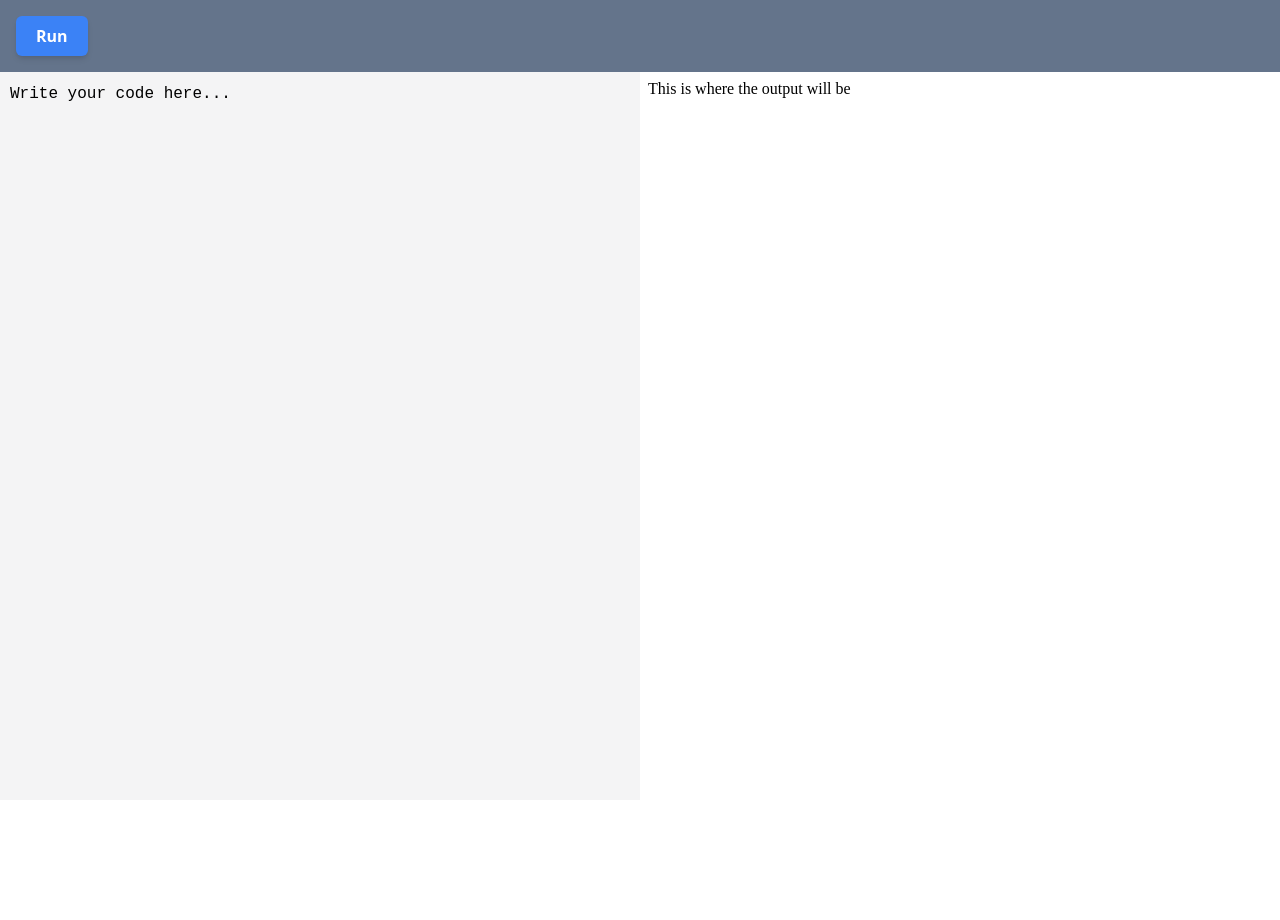
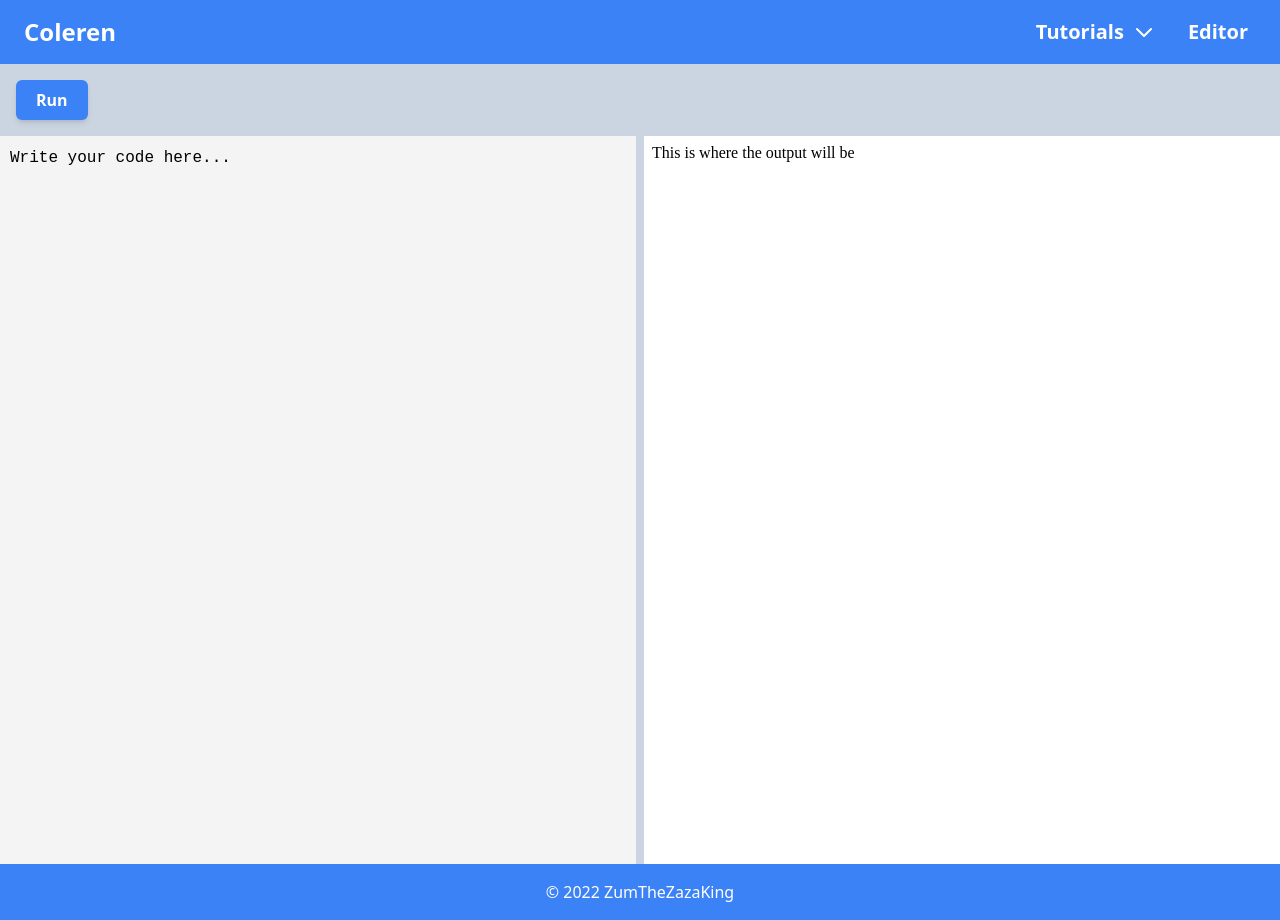
Before and after one commit to ZumTheZazaKing/coleren, a Next.js app: page /editors/html_editor in a window 1280 px wide. Before the commit the page ends 800 px from the top, so only its background shows below. Built offline with nearby package versions, Linux system fonts and the light colour scheme.

Commit message:
Topbar menus and responsive menus added and other extra stuff

```diff
--- a/components/layout.js
+++ b/components/layout.js
@@ -1,14 +1,21 @@
 import Link from 'next/link';
+import Menu from './layout_components/menu';
+import MobileMenu from './layout_components/mobile_menu';
 
 export default function Layout({ children }) {
+
   return (
     <div className='flex flex-col min-h-screen'>
-      <header className='py-4 bg-blue-500'>
-        <div className='container px-2 mx-auto flex items-center'>
+      <header className='py-4 bg-blue-500 flex items-center'>
+        <div className='container mx-auto flex items-center '>
           <Link href='/'>
-            <a className='text-2xl font-bold text-white px-4 sm:p-0'>Coleren</a>
+            <a className='text-2xl font-bold text-white px-6'>Coleren</a>
           </Link>
         </div>
+
+        <Menu/>
+        <MobileMenu/>
+
       </header>
       <main className='flex-1'>{children}</main>
       <footer className=' py-4 bg-blue-500'>
--- /dev/null
+++ b/components/layout_components/menu.js
@@ -0,0 +1,16 @@
+import Link from 'next/link';
+import TutorialsButton from './tutorials_button';
+
+export default function Menu(){
+
+    return(
+        <>
+            <div className='mx-4 hidden sm:flex items-center'>
+                <TutorialsButton/>
+                <Link href='/editors/html_editor'>
+                    <a className='text-xl font-bold text-white px-4 sm:p-0 mx-4 hover:text-slate-200 transition-colors'>Editor</a>
+                </Link>
+            </div>
+        </>
+    )
+}
--- /dev/null
+++ b/components/layout_components/mobile_menu.js
@@ -0,0 +1,43 @@
+
+import { MenuIcon, XIcon } from '@heroicons/react/outline';
+import { Transition } from '@headlessui/react';
+import { useState } from 'react';
+import Link from 'next/link';
+import MobileTutorialsButton from './mobile_tutorials_button';
+
+export default function MobileMenu(){
+
+    const [showMenu, setShowMenu] = useState(false);
+
+    return (
+        <>
+        {/* Mobile Menu */}
+            <div className='mx-5 sm:hidden flex items-center'>
+                <MenuIcon onClick={() => setShowMenu(true)} className='h-7 w-7 text-white'/>
+            </div>
+            <Transition
+                show={showMenu}
+                className='fixed z-10 top-0 left-0 flex sm:hidden bg-slate-200 p-4 flex-col h-screen w-screen'
+                enter="transition ease-in-out duration-300 transform"
+                enterFrom="translate-x-full"
+                enterTo="translate-x-0"
+                leave="transition ease-in-out duration-300 transform"
+                leaveFrom="translate-x-0"
+                leaveTo="translate-x-full"
+            >
+                <div className='pl-4 pb-4 border-b-4 border-slate-500 flex justify-end'>
+                    <XIcon onClick={() => setShowMenu(false)} className='h-7 w-7'/>
+                </div>
+                <div className='flex flex-col'>
+                    <Link href="/">
+                        <a onClick={() => setShowMenu(false)} className='text-2xl font-bold mt-4 px-4 sm:p-0'>Home</a>
+                    </Link>
+                    <MobileTutorialsButton setShowMenu={setShowMenu}/>
+                    <Link href="/editors/html_editor">
+                        <a onClick={() => setShowMenu(false)} className='text-2xl font-bold mt-4 px-4 sm:p-0'>Editor</a>
+                    </Link>
+                </div>
+            </Transition>
+        </>
+    )
+}
--- /dev/null
+++ b/components/layout_components/mobile_tutorials_button.js
@@ -0,0 +1,55 @@
+import Link from "next/link"
+import { ChevronDownIcon } from '@heroicons/react/outline'
+import { Disclosure, Transition } from '@headlessui/react';
+
+export default function MobileTutorialsButton({setShowMenu}){
+
+    return (
+        <div className="mt-4">
+            <Disclosure>
+                {({ open }) => (
+                    <>
+                        <div className="flex items-center justify-between">
+                            <Link href="/tutorials">
+                                <a onClick={() => setShowMenu(false)} className='text-2xl font-bold px-4 sm:p-0'>
+                                    Tutorials
+                                </a>
+                            </Link>
+                            <Disclosure.Button>
+                                <ChevronDownIcon className={`w-6 h-6 ml-2 transition-transform ${open ? "transform rotate-180" : ""}`} />
+                            </Disclosure.Button>
+                        </div>
+                        <Transition
+                            enter="transition ease-in-out duration-300 transform"
+                            enterFrom="-translate-x-full opacity-0"
+                            enterTo="translate-x-0 opacity-100"
+                            leave="transition ease-in-out duration-300 transform"
+                            leaveFrom="translate-x-0 opacity-100"
+                            leaveTo="-translate-x-full opacity-0"
+                        >
+                            <Disclosure.Panel>
+                                <div className="flex flex-col">
+                                    <Link href="/html">
+                                        <a onClick={() => setShowMenu(false)} className='text-xl font-semibold mt-4 px-4 sm:p-0'>
+                                            HTML Tutorials
+                                        </a>
+                                    </Link>
+                                    <Link href="/css">
+                                        <a onClick={() => setShowMenu(false)} className='text-xl font-semibold mt-4 px-4 sm:p-0'>
+                                            CSS Tutorials
+                                        </a>
+                                    </Link>
+                                    <Link href="/javascript">
+                                        <a onClick={() => setShowMenu(false)} className='text-xl font-semibold mt-4 px-4 sm:p-0'>
+                                            JavaScript Tutorials
+                                        </a>
+                                    </Link>
+                                </div>
+                            </Disclosure.Panel>
+                        </Transition>
+                    </>
+                )}
+            </Disclosure>
+        </div>
+    )
+}
--- /dev/null
+++ b/components/layout_components/tutorials_button.js
@@ -0,0 +1,59 @@
+import { Popover, Transition } from '@headlessui/react';
+import Link from 'next/link';
+import { useState } from 'react';
+import { usePopper } from 'react-popper';
+import { ChevronDownIcon } from '@heroicons/react/outline'
+
+export default function TutorialsButton(){
+
+    const [showTutorials, setShowTutorials] = useState(false);
+    let [referenceElement, setReferenceElement] = useState()
+    let [popperElement, setPopperElement] = useState()
+    let { styles, attributes } = usePopper(referenceElement, popperElement)
+
+    return(
+        <Popover className="relative">
+           <Popover.Button
+                ref={setReferenceElement}
+                onMouseOver={() => setShowTutorials(true)}
+                onMouseOut={() => setShowTutorials(false)}
+            >
+                <Link href="/tutorials">
+                    <a className='text-xl font-bold flex items-center text-white px-4 sm:p-0 mx-4 hover:text-slate-200 transition-colors'>
+                        Tutorials <ChevronDownIcon className="w-6 h-6 ml-2" />
+                    </a>
+                </Link>
+            </Popover.Button>
+            <Transition
+                show={showTutorials}
+                enter="transition ease-out duration-200"
+                enterFrom="opacity-0"
+                enterTo="opacity-100 "
+                leave="transition ease-in duration-150"
+                leaveFrom="opacity-100"
+                leaveTo="opacity-0"
+            >
+                <Popover.Panel
+                    ref={setPopperElement}
+                    style={styles.popper}
+                    {...attributes.popper}
+                    onMouseOver={() => setShowTutorials(true)}
+                    onMouseOut={() => setShowTutorials(false)}
+                    className="absolute z-10 top-10 w-max"
+                >
+                    <div className="bg-slate-200 rounded-md shadow-lg grid grid-cols-1">
+                        <Link href="/html">
+                            <a onClick={() => {setShowTutorials(false)}} className='font-bold py-3 px-4 hover:bg-blue-500 hover:text-white'>HTML Tutorials</a>
+                        </Link>
+                        <Link href="/css">
+                            <a onClick={() => {setShowTutorials(false)}} className='font-bold py-3 px-4 hover:bg-blue-500 hover:text-white'>CSS Tutorials</a>
+                        </Link>
+                        <Link href="/javascript">
+                            <a onClick={() => {setShowTutorials(false)}} className='font-bold py-3 px-4 hover:bg-blue-500 hover:text-white'>JavaScript Tutorials</a>
+                        </Link>
+                    </div>
+                </Popover.Panel>
+            </Transition>
+        </Popover>
+    )
+}
--- a/components/link_button.js
+++ b/components/link_button.js
@@ -2,7 +2,7 @@ import Link from "next/link";
 
 export default function LinkButton({title, link, custom, query, newTab, leftIcon, rightIcon}){
   return(
-    <div className={`m-2 rounded-xl shadow-lg overflow-hidden flex flex-col ${custom}`}>
+    <div className={`m-2 rounded-xl overflow-hidden flex flex-col ${custom}`}>
       <Link
         href={{
           pathname:`/${link}`,
--- a/package.json
+++ b/package.json
@@ -9,13 +9,16 @@
     "lint": "next lint"
   },
   "dependencies": {
+    "@headlessui/react": "^1.6.4",
     "@heroicons/react": "^1.0.6",
+    "@popperjs/core": "^2.11.5",
     "gray-matter": "^4.0.3",
     "markdown-it": "^13.0.1",
     "next": "12.1.6",
     "prismjs": "^1.28.0",
     "react": "18.1.0",
     "react-dom": "18.1.0",
+    "react-popper": "^2.3.0",
     "react-simple-code-editor": "^0.11.2"
   },
   "devDependencies": {
--- a/pages/editors/html_editor.js
+++ b/pages/editors/html_editor.js
@@ -19,14 +19,14 @@ export default function HtmlEditor(){
     }
 
     return (
-        <div className='h-screen w-screen flex-col flex fixed top-0 left-0 bg-slate-500 sm:truncate'>
+        <div className='h-screen w-full flex-col flex bg-slate-300 sm:truncate'>
             <Head><title>Coleren | HTML Editor</title></Head>
             <div onClick={run} className='p-4'>
                 <button className='bg-blue-500 text-white font-bold py-2 px-5 rounded-md shadow-md'>Run</button>
             </div>
 
            <div className='flex flex-col sm:flex-row overflow-auto sm:overflow-hidden  grow'>
-                <div className="bg-zinc-100 w-full sm:w-2/4 h-screen sm:h-full overflow-auto">
+                <div className="bg-zinc-100 w-full sm:w-2/4 h-screen sm:h-full overflow-auto sm:border-r-4 sm:border-slate-300">
                     <Editor
                         value={code}
                         onValueChange={code => setCode(code)}
@@ -38,7 +38,11 @@ export default function HtmlEditor(){
                         }}
                     />
                     </div>
-                <iframe src={iframeCode} title="output" className='w-full sm:w-2/4 h-screen sm:h-full bg-white overflow-auto p-0'/>
+                <iframe
+                    src={iframeCode}
+                    title="output"
+                    className='w-full sm:w-2/4 h-screen sm:h-full bg-white overflow-auto p-0 sm:border-l-4 sm:border-slate-300'
+                />
            </div>
         </div>
     )
--- a/pages/index.js
+++ b/pages/index.js
@@ -1,5 +1,4 @@
 import Head from 'next/head';
-import LinkButton from '../components/link_button';
 import Section from '../components/home_components/section';
 
 export default function Home() {
--- a/pages/tutorials.js
+++ b/pages/tutorials.js
@@ -11,9 +11,9 @@ export default function Tutorials() {
       <h1 className='text-4xl font-bold text-center'>Tutorials</h1>
       <br/>
       <main className='grid grid-cols-1 md:grid-cols-3 lg:grid-cols-4 p-4 md:p-0'>
-        <LinkButton title='HTML Tutorial' link='html' custom="hover:text-blue-500 transition-colors"/>
-        <LinkButton title='CSS Tutorial' link='css' custom="hover:text-blue-500 transition-colors"/>
-        <LinkButton title="JavaScript Tutorial" link='javascript' custom="hover:text-blue-500 transition-colors"/>
+        <LinkButton title='HTML Tutorial' link='html' custom="hover:text-blue-500 transition-colors shadow-lg border border-gray-200"/>
+        <LinkButton title='CSS Tutorial' link='css' custom="hover:text-blue-500 transition-colors shadow-lg border border-gray-200"/>
+        <LinkButton title="JavaScript Tutorial" link='javascript' custom="hover:text-blue-500 transition-colors shadow-lg border border-gray-200"/>
       </main>
     </div>
   )
--- a/styles/globals.css
+++ b/styles/globals.css
@@ -2,6 +2,32 @@
 @import 'tailwindcss/components';
 @import 'tailwindcss/utilities';
 
+*{
+    box-sizing: border-box;
+}
+
 textarea {
     outline: 0;
 }
+
+/* ===== Scrollbar CSS ===== */
+  /* Firefox */
+  * {
+    scrollbar-width: auto;
+    scrollbar-color: #3b82f6 #ffffff;
+  }
+
+  /* Chrome, Edge, and Safari */
+  *::-webkit-scrollbar {
+    width: 16px;
+  }
+
+  *::-webkit-scrollbar-track {
+    background: #ffffff;
+  }
+
+  *::-webkit-scrollbar-thumb {
+    background-color: #3b82f6;
+    border-radius: 0px;
+    border: 3px none #ffffff;
+  }
```
Also changed, not shown: 1 other file (tests, documents, lock files or other folders).
